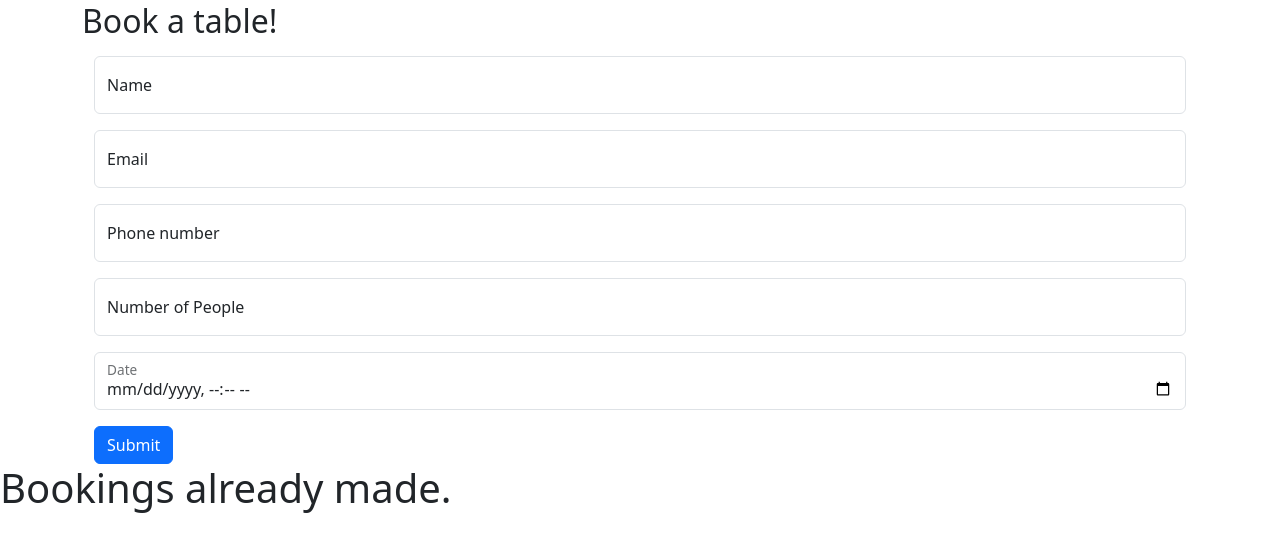
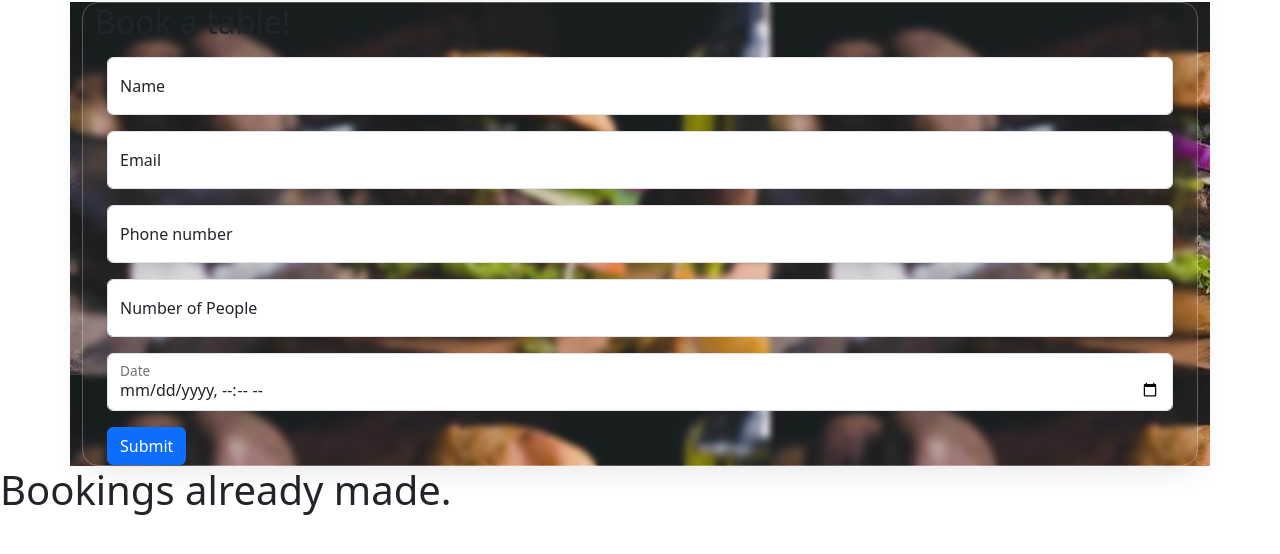
Before and after one commit to Octiii/Octi-s-Restaurant-Booking-system-, a Django app: page / in a window 1280 px wide. Shown: the part 14-568 px from the top of the page. Run offline with Django 3.2, Linux system fonts and the light colour scheme; data that the repository does not hold is empty; some libraries are stand-ins or nearby versions.

Commit message:
Added new stylings.

```diff
--- a/reservation/static/reservation/style.css
+++ b/reservation/static/reservation/style.css
@@ -1,5 +1,15 @@
 
 
-body {
-    background-color: coral;
+/* From https://css.glass */
+#input {
+    background: rgba(255, 255, 255, 0);
+    border-radius: 16px;
+    box-shadow: 0 4px 30px rgba(0, 0, 0, 0.1);
+    backdrop-filter: blur(3.2px);
+    -webkit-backdrop-filter: blur(3.2px);
+    border: 1px solid rgba(255, 255, 255, 0.27);
 }
+
+#bgimg {
+    background-image:url("images/blog-3.jpg");
+}
--- a/reservation/templates/reservation/reservation.html
+++ b/reservation/templates/reservation/reservation.html
@@ -7,21 +7,22 @@
     <title>Document</title>
     {% load static %}
 
-    <link rel="stylesheet" href="{% static 'reservation/style.css' %}">
+    <link rel="stylesheet" href="{% static '/reservation/style.css' %}">
+
     {% load bootstrap5 %}
     {% bootstrap_css %}
     {% bootstrap_javascript %}
 </head>
 <nav>
-    <div class="container">
+    <div class="">
 
     </div>
 </nav>
 <body>
 
     <!-- imput field -->
-
-    <div class="container mt-3">
+<div class="container" id="bgimg">
+    <div class="container mt-3" id="input">
         <h2>Book a table!</h2>
 
         <form class="container mt-3" method="POST" action="reserv_table">
@@ -49,6 +50,7 @@
                 <button type="submit" class="btn btn-primary">Submit</button>
         </form>
       </div>
+</div>
     <!-- display field -->
     <h1 class="">Bookings already made.</h1>
 
@@ -66,6 +68,9 @@
  {% endfor %}
 
 </body>
+<footer>
+
+</footer>
 <script>
 
 id_name.oninput = function () {
--- a/reservation/views.py
+++ b/reservation/views.py
@@ -1,6 +1,7 @@
 from django.shortcuts import render, get_object_or_404, redirect
 from django.views import generic
 from .models import reservation
+import datetime
 
 
 def reserv_table(request):
@@ -18,6 +19,7 @@ def reserv_table(request):
     return render(request, 'reservation/reservation.html', context)
 
 
+
 def delete_reservation(request, reserv_id):
     reserv = get_object_or_404(reservation, id=reserv_id)
     reserv.delete()
```
Also changed, not shown: reservation/static/reservation/images/blog-3.jpg (added).
